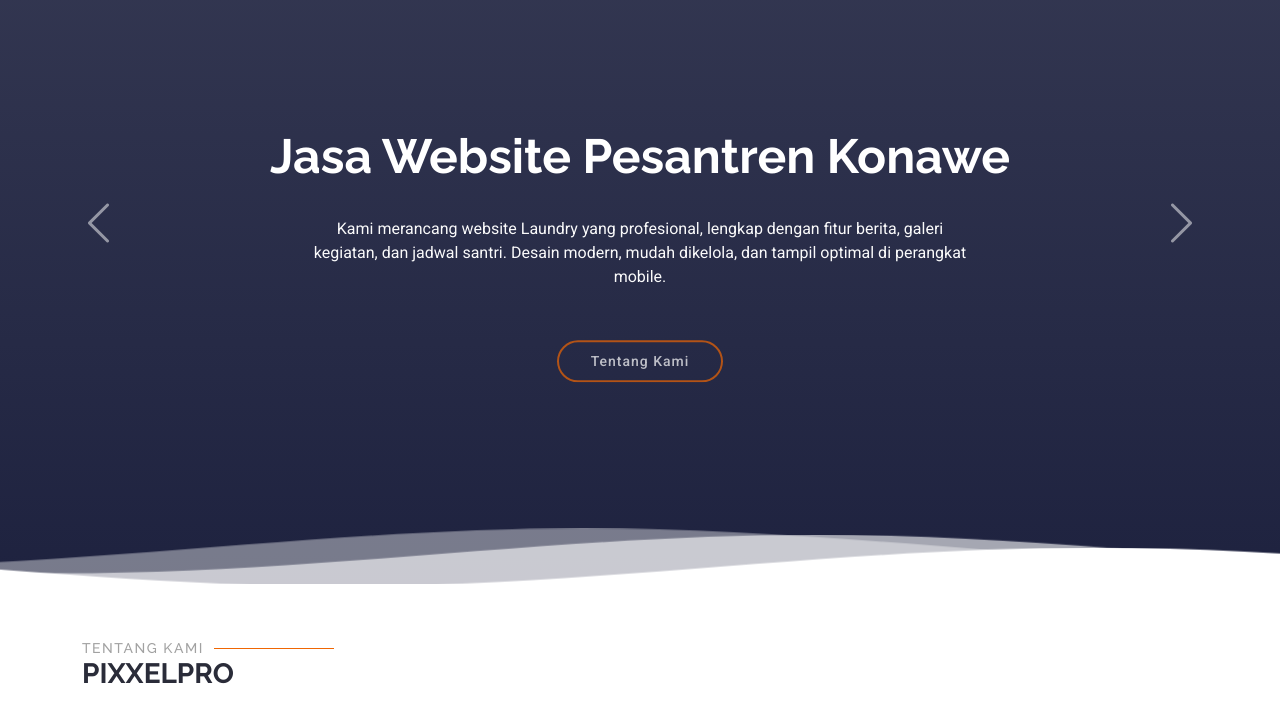
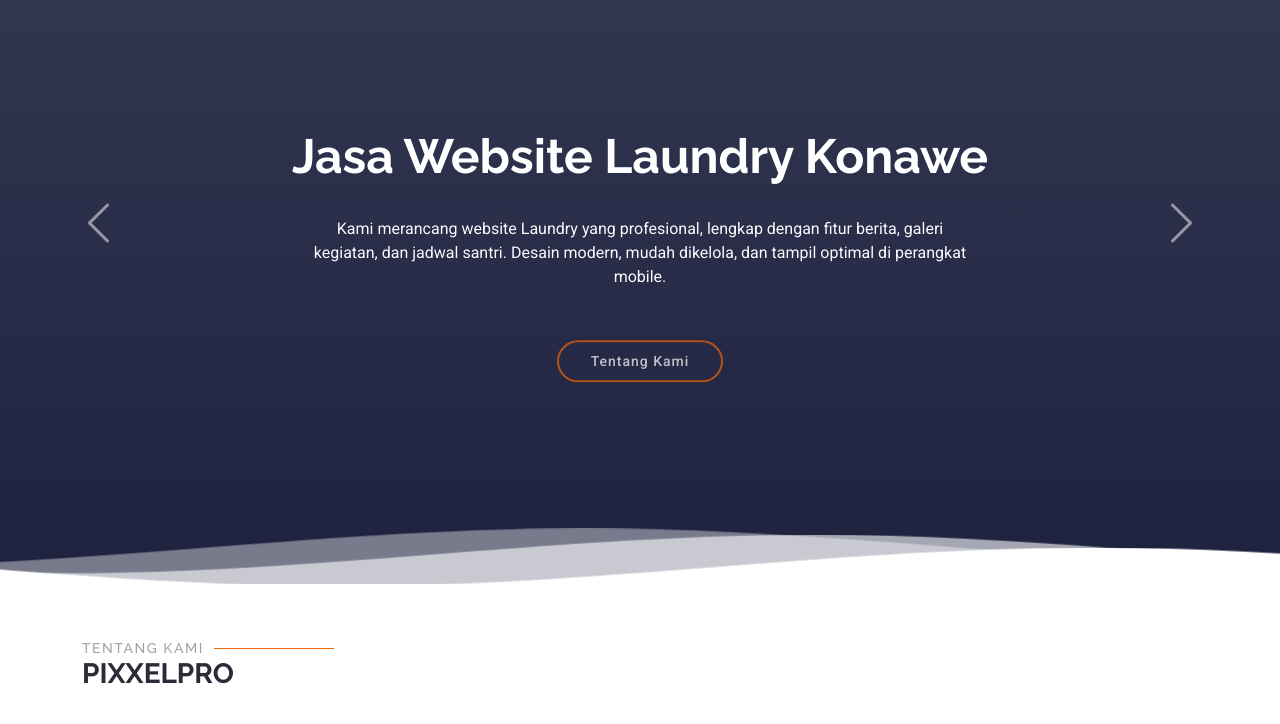
Before and after one commit to jasawebsiteUMKMkonawe/jasawebsitelaundry, a plain HTML site: page index.html in a window 1280 px wide. Shown: the part 76-800 px from the top of the page. Drawn offline with Linux system fonts and the light colour scheme.

Commit message:
Update index.html

```diff
--- a/index.html
+++ b/index.html
@@ -80,7 +80,7 @@
         <!-- Slide 2 -->
         <div class="carousel-item">
           <div class="carousel-container">
-            <h2 class="animate__animated animate__fadeInDown">Jasa Website Pesantren Konawe</h2>
+            <h2 class="animate__animated animate__fadeInDown">Jasa Website Laundry Konawe</h2>
             <p class="animate__animated animate__fadeInUp">Kami merancang website Laundry yang profesional, lengkap dengan fitur berita, galeri kegiatan, dan jadwal santri. Desain modern, mudah dikelola, dan tampil optimal di perangkat mobile.</p>
             <a href="#about" class="btn-get-started animate__animated animate__fadeInUp scrollto">Tentang Kami</a>
           </div>
```
